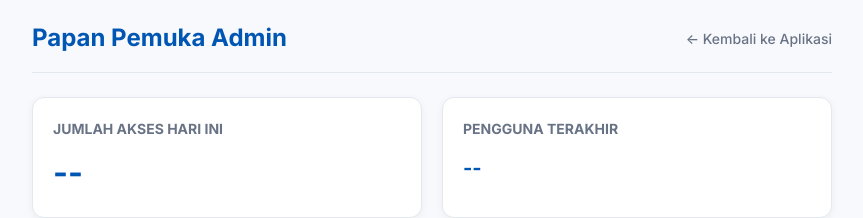
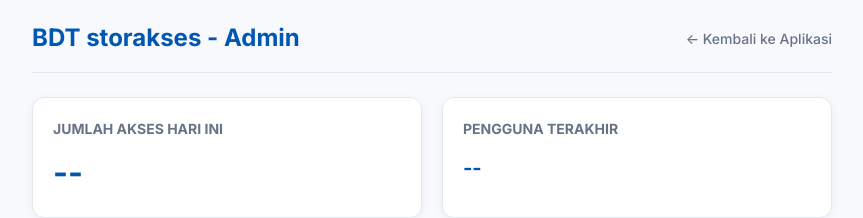
Before and after one commit to bdtsb/storakses, a plain HTML site: page admin.html in a window 1280 px wide. Shown: the top 218 px of the page, without its empty margins (208-1071 px from the left). Drawn offline with Linux system fonts and the light colour scheme; no server answers.

Commit message:
Add files via upload

```diff
--- a/admin.html
+++ b/admin.html
@@ -113,7 +113,7 @@
 
     <div class="admin-container">
         <div class="header-actions">
-            <h1>Papan Pemuka Admin</h1>
+            <h1>BDT storakses - Admin</h1>
             <a href="index.html">&larr; Kembali ke Aplikasi</a>
         </div>
 
```
